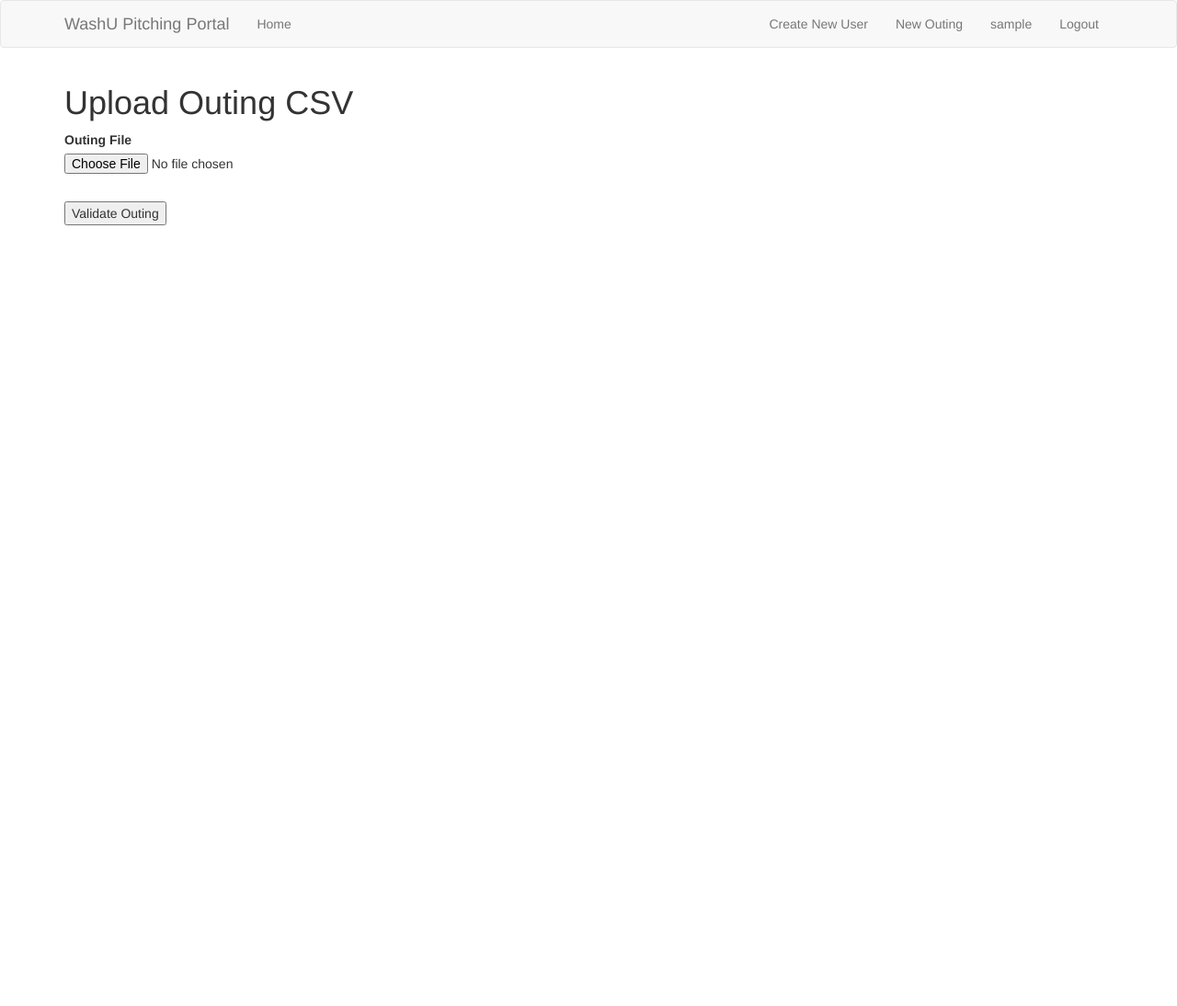
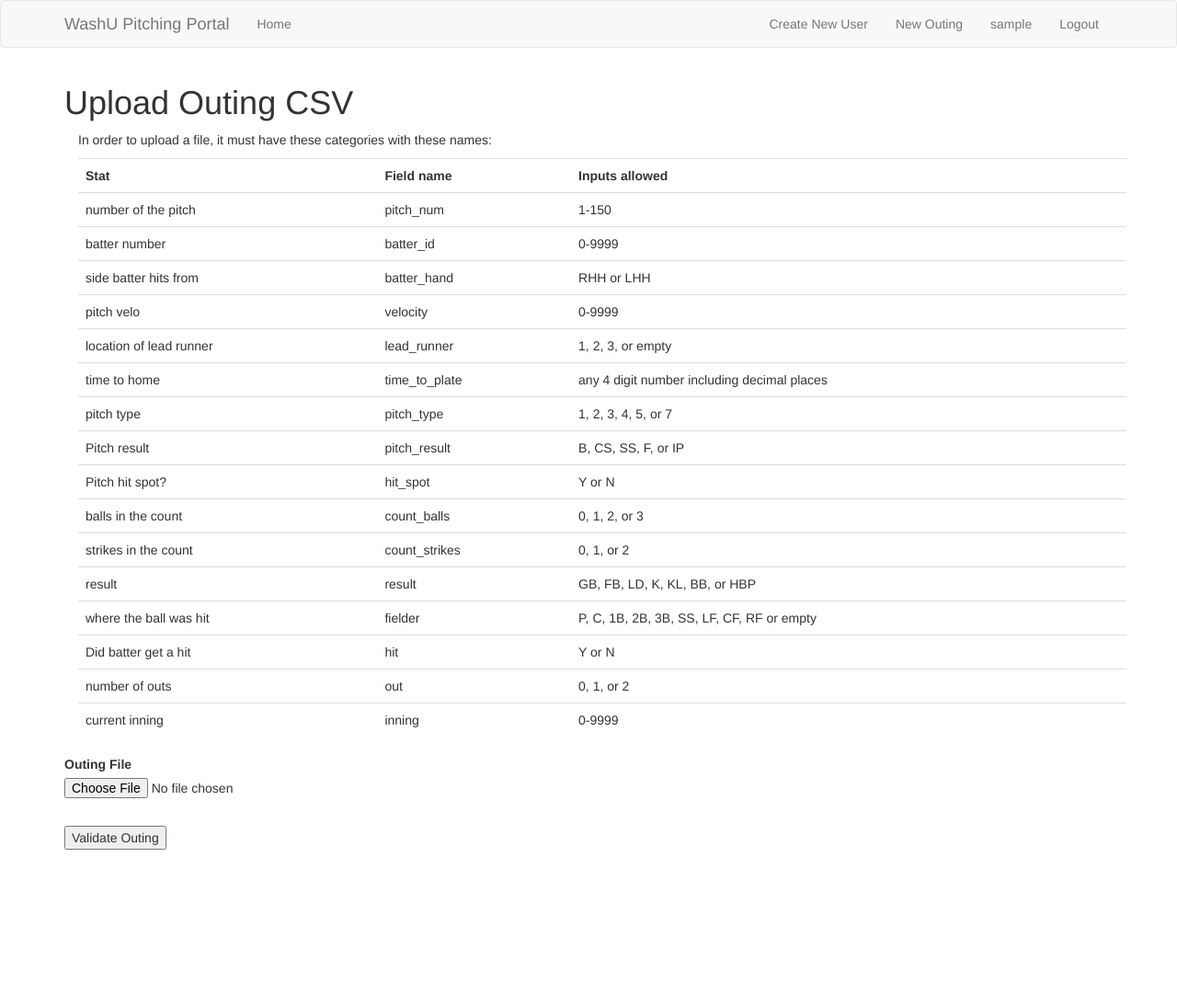
Before and after one commit to ryanloutos/WashU-Bears-Baseball-Website, a Flask app: page /new_outing_csv in a window 1280 px wide. Shown: the whole page at 92% size. Before the commit the page ends 245 px from the top, so only its background shows below. Run offline with Flask 2, Linux system fonts and the light colour scheme; the visitor is signed in with stand-in values (Sample User, id 1); data comes from the database, SQL or seed files in the repository; some libraries are stand-ins or nearby versions.

Commit message:
Added csv guideline info

```diff
--- a/app/templates/upload_csv.html
+++ b/app/templates/upload_csv.html
@@ -1,6 +1,97 @@
 {% extends "base.html" %}
 {% block app_content %}
 <h1>Upload Outing CSV</h1>
+    <div class="container">
+        <p> In order to upload a file, it must have these categories with these names:
+            <table class="table">
+                <tr>
+                    <th>Stat</th>
+                    <th>Field name</th>
+                    <th>Inputs allowed</th>
+                </tr>
+                <tr>
+                    <td>number of the pitch</td>
+                    <td>pitch_num</td>
+                    <td>1-150</td>
+                </tr>
+                <tr>
+                    <td>batter number</td>
+                    <td>batter_id</td>
+                    <td>0-9999</td>
+                </tr>
+                <tr>
+                    <td>side batter hits from</td>
+                    <td>batter_hand</td>
+                    <td>RHH or LHH</td>
+                </tr>
+                <tr>
+                    <td>pitch velo</td>
+                    <td>velocity</td>
+                    <td>0-9999</td>
+                </tr>
+                <tr>
+                    <td>location of lead runner</td>
+                    <td>lead_runner</td>
+                    <td>1, 2, 3, or empty</td>
+                </tr>
+                <tr>
+                    <td>time to home</td>
+                    <td>time_to_plate</td>
+                    <td>any 4 digit number including decimal places</td>
+                </tr>
+                <tr>
+                    <td>pitch type</td>
+                    <td>pitch_type</td>
+                    <td>1, 2, 3, 4, 5, or 7</td>
+                </tr>
+                <tr>
+                    <td>Pitch result</td>
+                    <td>pitch_result</td>
+                    <td>B, CS, SS, F, or IP</td>
+                </tr>
+                <tr>
+                    <td>Pitch hit spot?</td>
+                    <td>hit_spot</td>
+                    <td>Y or N</td>
+                </tr>
+                <tr>
+                    <td>balls in the count</td>
+                    <td>count_balls</td>
+                    <td>0, 1, 2, or 3</td>
+                </tr>
+                <tr>
+                    <td>strikes in the count</td>
+                    <td>count_strikes</td>
+                    <td>0, 1, or 2</td>
+                </tr>
+                <tr>
+                    <td>result</td>
+                    <td>result</td>
+                    <td>GB, FB, LD, K, KL, BB, or HBP</td>
+                </tr>
+                <tr>
+                    <td>where the ball was hit</td>
+                    <td>fielder</td>
+                    <td>P, C, 1B, 2B, 3B, SS, LF, CF, RF or empty</td>
+                </tr>
+                <tr>
+                    <td>Did batter get a hit</td>
+                    <td>hit</td>
+                    <td>Y or N</td>
+                </tr>
+                <tr>
+                    <td>number of outs</td>
+                    <td>out</td>
+                    <td>0, 1, or 2</td>
+                </tr>
+                <tr>
+                    <td>current inning</td>
+                    <td>inning</td>
+                    <td>0-9999</td>
+                </tr>
+            </table>
+        </p>
+    </div>
     <form method="POST" enctype="multipart/form-data" novalidate>
         {{ form.hidden_tag() }}
         <p>
```
